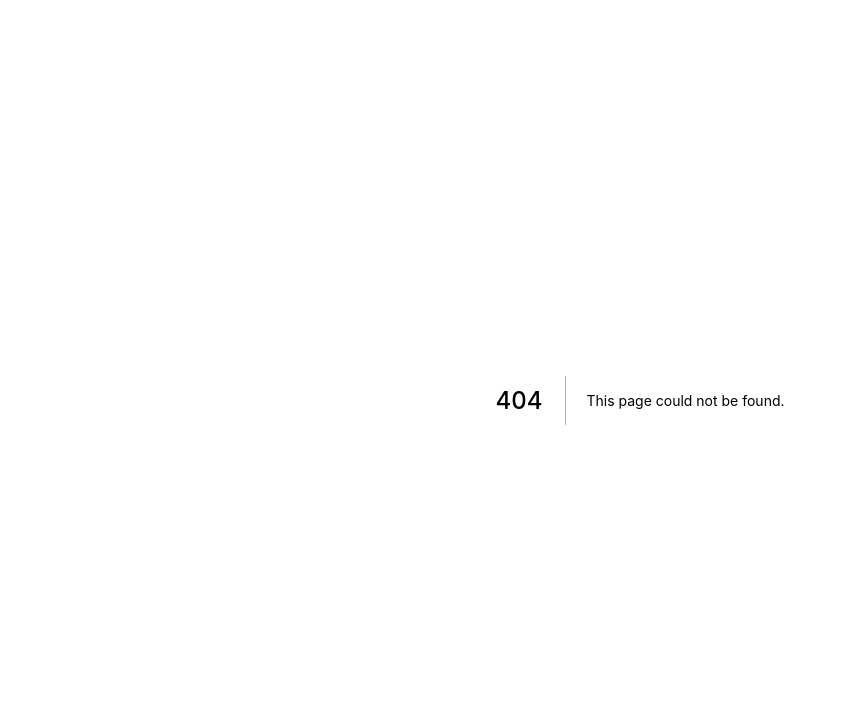
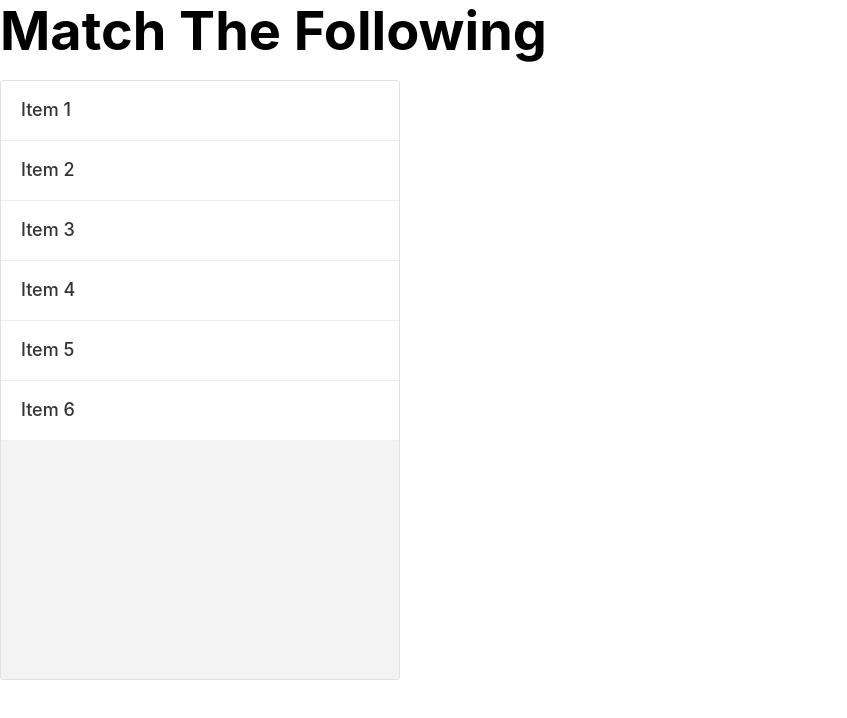
Before and after one commit to Shamanthkolegodu/Text-to-speech-in-nextjs, a Next.js app: page /playground/matchTheFollowing in a window 1280 px wide. Before the commit this address had no page. Shown: the top 718 px of the page, without its empty margins (0-847 px from the left). Built offline with nearby package versions, Linux system fonts and the light colour scheme.

Commit message:
Added match the following demo

```diff
--- a/package.json
+++ b/package.json
@@ -7,10 +7,12 @@
     "start": "next start -p $PORT"
   },
   "dependencies": {
+    "array-move": "^3.0.1",
     "html-react-parser": "^1.0.0",
-    "next": "^10.0.0",
+    "next": "^10.0.8",
     "react": "16.13.1",
     "react-dom": "16.13.1",
-    "react-quill": "^1.3.5"
+    "react-quill": "^1.3.5",
+    "react-sortable-hoc": "^1.11.0"
   }
 }
--- /dev/null
+++ b/pages/playground/matchTheFollowing.js
@@ -0,0 +1,43 @@
+import arrayMove from 'array-move';
+import Head from "next/head";
+import React, { Component } from 'react';
+import { SortableContainer, SortableElement } from 'react-sortable-hoc';
+
+
+const SortableItem = SortableElement(({ value }) =>
+  <li className="SortableItem">{value}</li>
+);
+
+const SortableList = SortableContainer(({ items }) => {
+  return (
+    <ul className="SortableList">
+      {items.map((value, index) => (
+        <SortableItem key={`item-${index}`} index={index} value={value} />
+      ))}
+    </ul>
+  );
+});
+
+class MatchTheFollowing extends Component {
+  state = {
+    items: ['Item 1', 'Item 2', 'Item 3', 'Item 4', 'Item 5', 'Item 6'],
+  };
+  onSortEnd = ({ oldIndex, newIndex }) => {
+    this.setState(({ items }) => ({
+      items: arrayMove(items, oldIndex, newIndex),
+    }));
+  };
+  render() {
+    return (
+      <span>
+        <Head>
+          <title>Match The Following</title>
+        </Head>
+        <h1 className="title">Match The Following</h1>
+        <SortableList items={this.state.items} onSortEnd={this.onSortEnd} helperClass="SortableHelper" />
+      </span>
+    );
+  }
+}
+
+export default MatchTheFollowing
--- a/styles/global.css
+++ b/styles/global.css
@@ -31,3 +31,47 @@ img {
   line-height: 1.15;
   font-size: 3rem;
 }
+
+.SortableList {
+  position: relative;
+  z-index: 0;
+  background-color: #F3F3F3;
+  border: 1px solid #EFEFEF;
+  border-radius: 3px;
+  outline: none;
+
+  width: 400px;
+  height: 600px;
+  overflow: auto;
+  -webkit-overflow-scrolling: touch;
+  border: 1px solid #E0E0E0;
+  list-style: none;
+  padding: 0;
+}
+.SortableItem {
+  display: -webkit-box;
+  display: -webkit-flex;
+  display: -ms-flexbox;
+  display: flex;
+  -webkit-box-align: center;
+  -webkit-align-items: center;
+  -ms-flex-align: center;
+  align-items: center;
+  width: 100%;
+  height: 60px;
+  padding: 0 20px;
+  background-color: #FFF;
+  border-bottom: 1px solid #EFEFEF;
+  box-sizing: border-box;
+  -webkit-user-select: none;
+  -moz-user-select: none;
+  -ms-user-select: none;
+  user-select: none;
+  color: #333;
+  font-weight: 500;
+}
+.SortableHelper {
+  box-shadow: 0 5px 5px -5px rgba(0, 0, 0, 0.2), 0 -5px 5px -5px rgba(0, 0, 0, 0.2);
+  background-color: rgba(255, 255, 255, 0.8);
+  cursor: row-resize;
+}
```
